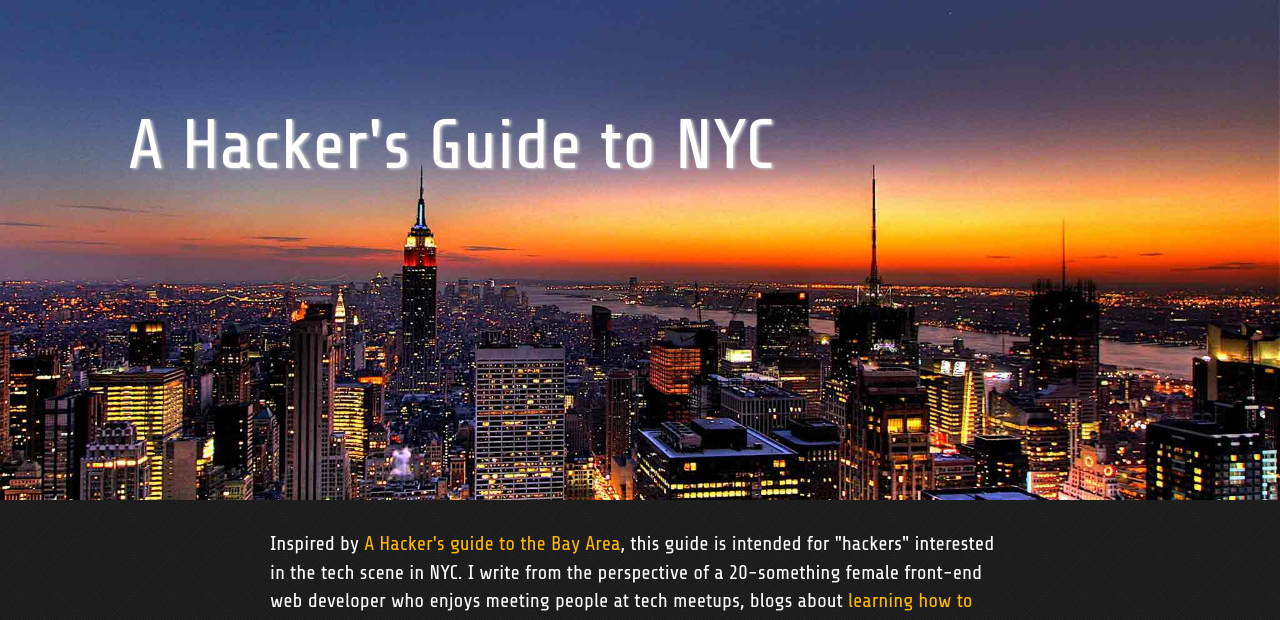
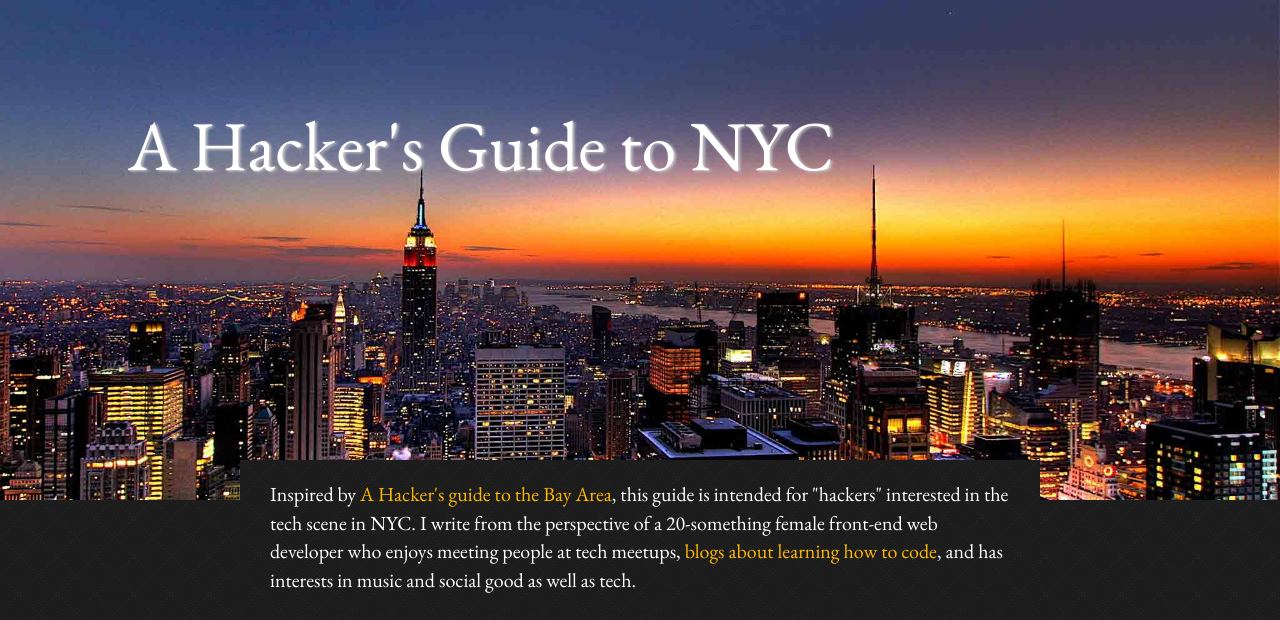
Before and after one commit to lpatmo/nycguide, a PHP site: page / in a window 1280 px wide. Shown: the top 620 px of the page. Run offline with PHP 8.4, Linux system fonts and the light colour scheme; some libraries are stand-ins or nearby versions.

Commit message:
changed font and made other slight style changes

```diff
--- a/css/main.css
+++ b/css/main.css
@@ -6,6 +6,7 @@
 body {
 	font-size: 20px !important;
 	font-family: 'Share Tech', sans-serif;
+	font-family: 'EB Garamond', 'serif';
 }
 
 p {
@@ -16,7 +17,10 @@ p {
 p.content {
 	width: 800px;
 	margin: 0 auto;
-	padding: 30px;
+	padding: 20px 30px;
+	background: url('../images/black_lozenge.png');
+	position: relative;
+	top: -40px;
 }
 a:link, a:active, a:visited {
 	color: #086FA1;
@@ -120,6 +124,7 @@ a.btn {
 .intro {
 	background: url('../images/black_lozenge.png');
 	color: white;
+	height: 120px;
 }
 
 span.title {
@@ -131,11 +136,13 @@ span.title {
 	left: 10%;
 	text-shadow: 2px 1px 3px #ccc;
 	font-size: 70px;
-	font-family: 'Share Tech', sans-serif;
+	//font-family: 'Share Tech', sans-serif;
+
 }
 
 span.title, h1, h2, h3 {
-	font-family: 'Share Tech', sans-serif;
+	//font-family: 'Share Tech', sans-serif;
+	font-family: 'EB Garamond', 'serif';
 }
 
 /**Functionals**/
--- a/index.html
+++ b/index.html
@@ -17,6 +17,7 @@
         <link rel="stylesheet" href="css/qunit.css">
         <link rel="stylesheet" href="css/responsive.css?version=1">
         <link href='http://fonts.googleapis.com/css?family=Share+Tech' rel='stylesheet' type='text/css'>
+        <link href='http://fonts.googleapis.com/css?family=EB+Garamond' rel='stylesheet' type='text/css'>
         <link rel="icon" href="images/favicon.ico" />
 
 
@@ -27,7 +28,7 @@
             <span class="title">A Hacker's Guide to NYC</span>
       </div>
       <div class="intro">
-           <p class="content">Inspired by <a href="http://islandofatlas.net/2013/10/04/a-hackers-guide-to-the-bay-area.html" target="_blank">A Hacker's guide to the Bay Area</a>, this guide is intended for "hackers" interested in the tech scene in NYC. I write from the perspective of a 20-something female front-end web developer who enjoys meeting people at tech meetups, blogs about <a href="http://www.thecodingdiaries.com" target="_blank">learning how to code</a>, and has interests in music and social good as well as tech. </p>
+           <p class="content">Inspired by <a href="http://islandofatlas.net/2013/10/04/a-hackers-guide-to-the-bay-area.html" target="_blank">A Hacker's guide to the Bay Area</a>, this guide is intended for "hackers" interested in the tech scene in NYC. I write from the perspective of a 20-something female front-end web developer who enjoys meeting people at tech meetups, <a href="http://www.thecodingdiaries.com" target="_blank">blogs about learning how to code</a>, and has interests in music and social good as well as tech. </p>
       </div>
 <div class="background">
     <div class="container">
@@ -57,7 +58,7 @@
 
 <div class="row">
 
-        <div class="col-lg-4 main-content">
+        <div class="col-lg-4 main-content pull-right">
           <div class="table-of-contents">
             <h3>Table of Contents</h3>
               <ul>
@@ -99,7 +100,7 @@
 
               <hr />
 
-                <h2 id="header-upcoming"> Upcoming Meetups in NYC This Week</h2>
+                <h2 id="header-upcoming"> Upcoming Tech Meetups in NYC This Week</h2>
                    <div id="upcoming"></div>
               <h2 id="header-developers">Where do I meet other developers?</h2>
               <h3 id="hackathons">Hackathons</h3>
```
